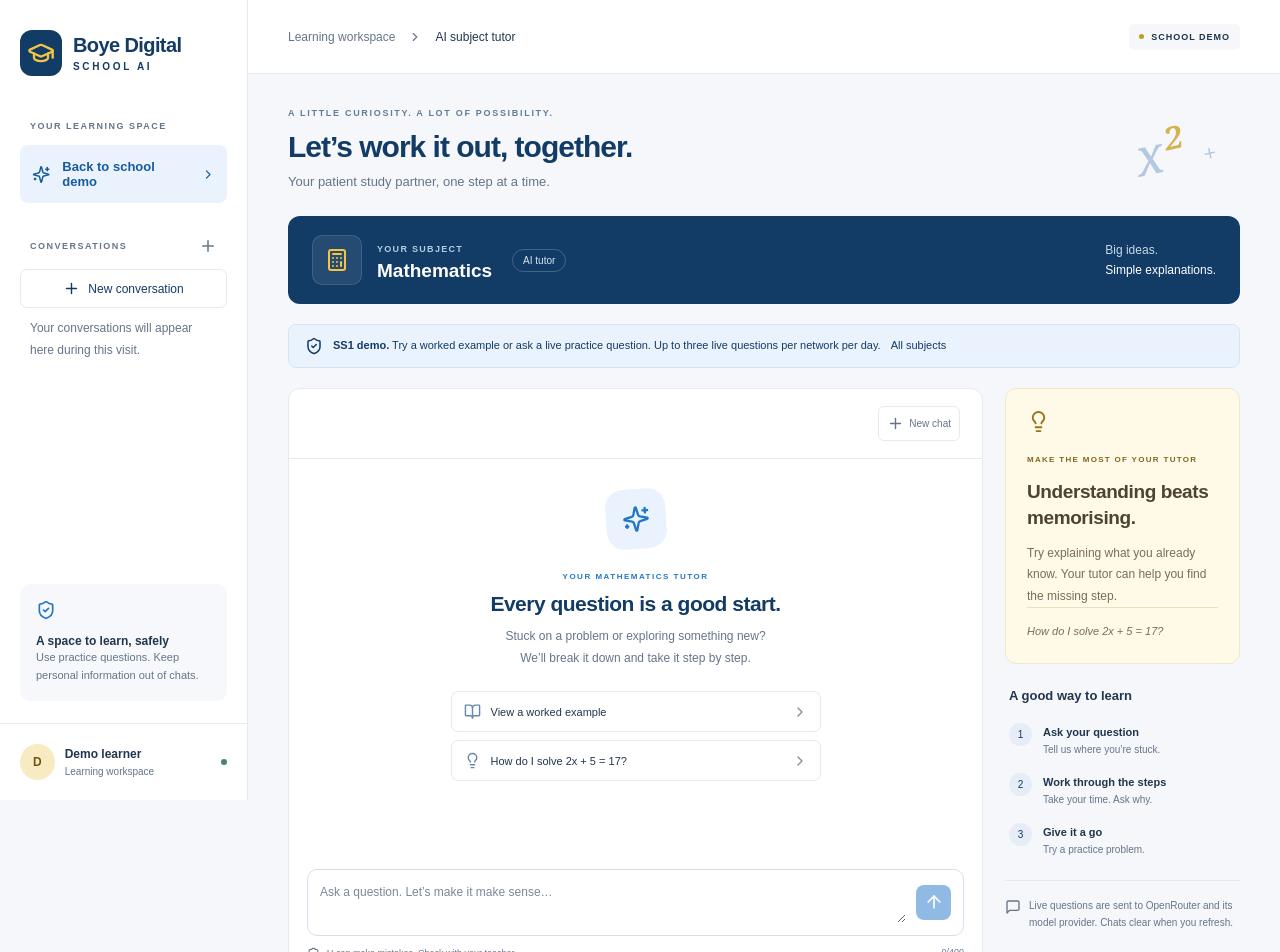
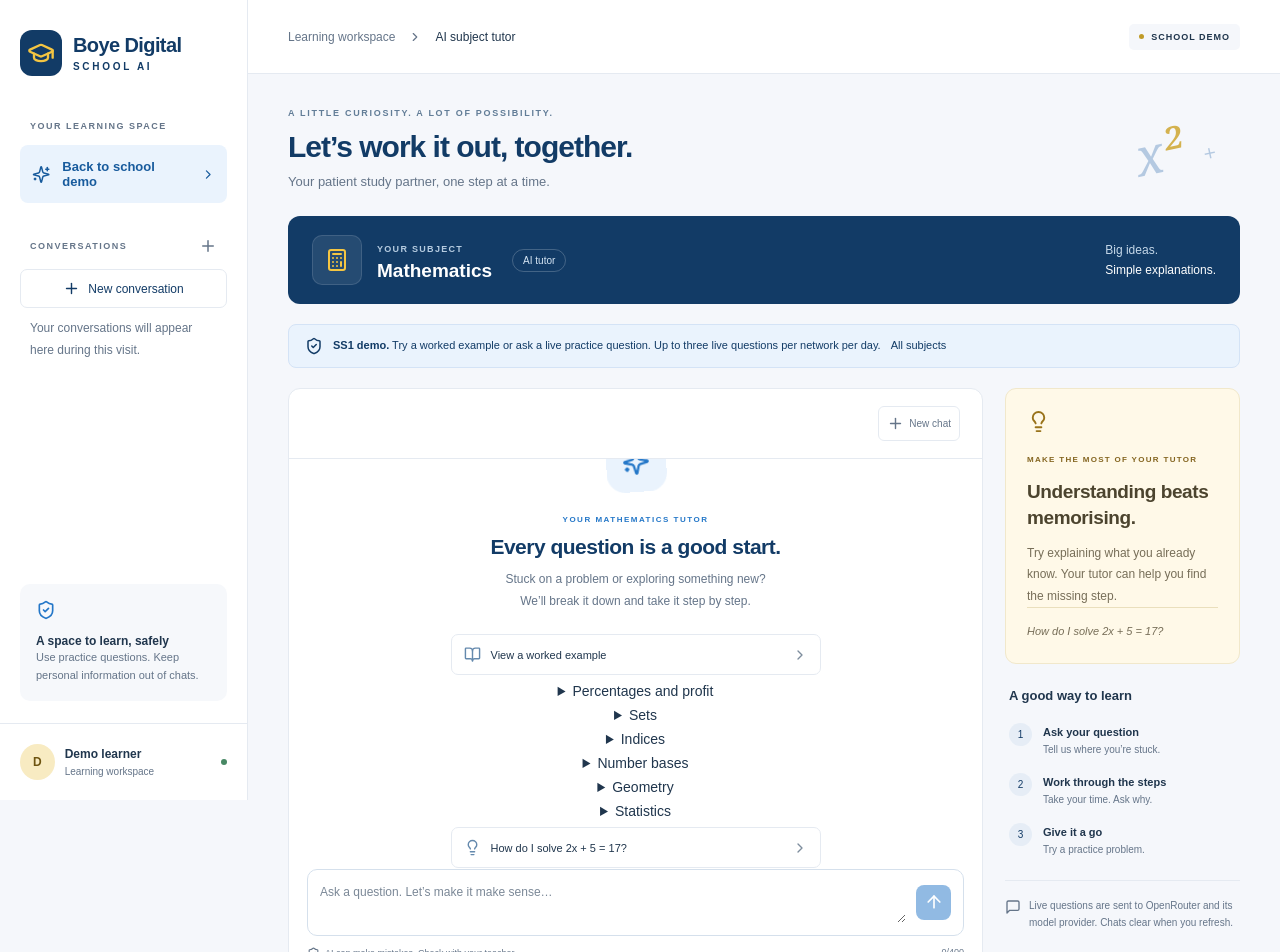
Before and after one commit to majesticmusa/Boye, a Next.js app in the folder boye-digital-school/: page /demo/mathematics in a window 1280 px wide. Shown: the top 952 px of the page. Built offline with nearby package versions, Linux system fonts and the light colour scheme.

Commit message:
Add six expandable SS1 mathematics practice topics to the public tutor

```diff
--- a/boye-digital-school/src/components/tutor-workspace.tsx
+++ b/boye-digital-school/src/components/tutor-workspace.tsx
@@ -10,6 +10,50 @@ import {demoLessons,type DemoSubject} from '@/lib/demo';
 import {createClient} from '@/lib/supabase/client';
 type Session={sample?:boolean;id:string;title:string;level:typeof levels[number];topic:typeof topics[number];messages:Message[]};
 const fresh=(level:Session['level']='SS1',topic:Session['topic']='Algebra'):Session=>({id:crypto.randomUUID(),title:'New conversation',level,topic,messages:[]});
+const mathsPractice = [
+  {
+    "topic": "Percentages and profit",
+    "questions": [
+      "A schoolbag costs ₦8,000. What is its price after a 15% discount?",
+      "A trader buys a calculator for ₦4,000 and sells it for ₦4,800. What is the percentage profit?"
+    ]
+  },
+  {
+    "topic": "Sets",
+    "questions": [
+      "List the elements in the intersection of {2, 4, 6, 8} and {3, 6, 9}.",
+      "In a class of 30, 18 play football, 14 play volleyball and 6 play both. How many play neither?"
+    ]
+  },
+  {
+    "topic": "Indices",
+    "questions": [
+      "Simplify 3⁴ × 3² and explain the rule you used.",
+      "If 2ˣ = 32, how can I find x?"
+    ]
+  },
+  {
+    "topic": "Number bases",
+    "questions": [
+      "Convert 1011 from base two to base ten using place value.",
+      "How do I write 19 in base two?"
+    ]
+  },
+  {
+    "topic": "Geometry",
+    "questions": [
+      "Two angles in a triangle are 48° and 67°. Find the third angle.",
+      "A ladder 5 m long rests against a wall. Its foot is 3 m from the wall. How high does it reach if the ground is level and the wall is vertical?"
+    ]
+  },
+  {
+    "topic": "Statistics",
+    "questions": [
+      "Find the mean and median of 4, 6, 6, 8 and 11.",
+      "If 20 is added to the scores 3, 4, 5, 6 and 7, how do the mean and median change?"
+    ]
+  }
+];
 const suggestions=['Help me understand fractions','Explain how to solve 2x + 5 = 17','Give me 3 practice questions'];
 export default function TutorWorkspace({hosted=false,guestSubject}:{hosted?:boolean;guestSubject?:DemoSubject}){
  const lesson=guestSubject?demoLessons[guestSubject]:undefined;
@@ -57,7 +101,17 @@ export default function TutorWorkspace({hosted=false,guestSubject}:{hosted?:bool
  {hosted&&<div className="preview-notice"><ShieldCheck size={18}/><p><strong>Signed in as {userEmail}.</strong> Hosted requests are limited to 30 per hour.</p><button type="button" onClick={()=>void signOut()}>Sign out</button></div>}
  {guestSubject&&<div className="preview-notice"><ShieldCheck size={18}/><p><strong>SS1 demo.</strong> Try a worked example or ask a live practice question. Up to three live questions per network per day.</p><Link href="/demo">All subjects</Link></div>}
  <div className="learning-grid"><section className="chat-panel" aria-label={`${subject} tutor`}><div className="chat-toolbar">{!guestSubject&&<><div className="context-select"><label htmlFor="level">Class level</label><select id="level" value={active?.level??'SS1'} disabled={busy} onChange={e=>context('level',e.target.value)}>{levels.map(l=><option key={l}>{l}</option>)}</select></div><div className="context-select topic-select"><label htmlFor="topic">Focus topic</label><select id="topic" value={active?.topic??'Algebra'} disabled={busy} onChange={e=>context('topic',e.target.value)}>{topics.map(t=><option key={t}>{t}</option>)}</select></div></>}<button className="reset" disabled={busy} onClick={newChat} aria-label="Start a new conversation"><Plus size={17}/><span>New chat</span></button></div><div className="messages" role="log" aria-label="Tutor conversation" aria-live="polite" aria-busy={busy}>
- {!active?.messages.length&&<div className="chat-welcome"><span className="tutor-avatar"><Sparkles size={28}/></span><span className="welcome-kicker">YOUR {subject.toUpperCase()} TUTOR</span><h2>Every question is a good start.</h2><p>Stuck on a problem or exploring something new?<br/>We’ll break it down and take it step by step.</p><div className="suggestions">{lesson&&<button type="button" disabled={busy} onClick={()=>save({...fresh(),sample:true,title:lesson.question,messages:[{role:'user',content:lesson.question},{role:'assistant',content:lesson.answer}]})}><span><BookOpen size={17}/></span>View a worked example<ChevronRight size={16}/></button>}{(lesson?[lesson.question]:suggestions).map((s,i)=><button key={s} disabled={busy} onClick={()=>{setQuestion(s);input.current?.focus()}}><span>{i===2?<BookOpen size={17}/>:<Lightbulb size={17}/>}</span>{s}<ChevronRight size={16}/></button>)}</div></div>}
+ {!active?.messages.length&&<div className="chat-welcome"><span className="tutor-avatar"><Sparkles size={28}/></span><span className="welcome-kicker">YOUR {subject.toUpperCase()} TUTOR</span><h2>Every question is a good start.</h2><p>Stuck on a problem or exploring something new?<br/>We’ll break it down and take it step by step.</p><div className="suggestions">{lesson&&<button type="button" disabled={busy} onClick={()=>save({...fresh(),sample:true,title:lesson.question,messages:[{role:'user',content:lesson.question},{role:'assistant',content:lesson.answer}]})}><span><BookOpen size={17}/></span>View a worked example<ChevronRight size={16}/></button>}{guestSubject === 'Mathematics' && mathsPractice.map(({topic, questions}) => (
+  <details key={topic}>
+    <summary>{topic}</summary>
+    {questions.map(prompt => (
+      <button type="button" key={prompt} disabled={busy} onClick={() => {
+        setQuestion(prompt);
+        input.current?.focus();
+      }}>{prompt}<ChevronRight size={16}/></button>
+    ))}
+  </details>
+))}{(lesson?[lesson.question]:suggestions).map((s,i)=><button key={s} disabled={busy} onClick={()=>{setQuestion(s);input.current?.focus()}}><span>{i===2?<BookOpen size={17}/>:<Lightbulb size={17}/>}</span>{s}<ChevronRight size={16}/></button>)}</div></div>}
  {active?.messages.map((m,i)=><div className={`message ${m.role}`} key={i}><span className="message-avatar">{m.role==='assistant'?<Sparkles size={17}/>:'You'}</span><div><span className="message-label">{m.role==='assistant'?(active.sample?'Worked example':'Boye tutor · AI-generated'):'You'}</span><div className="message-content"><ReactMarkdown remarkPlugins={[remarkMath]} rehypePlugins={[rehypeKatex]}>{m.content}</ReactMarkdown></div></div></div>)}{busy&&<div className="thinking"><Sparkles size={17}/>Working through it with you…</div>}{error&&<div className="error" role="alert"><strong>We couldn’t get an answer</strong><p>{error}</p><span>Your question is saved in the box below.</span></div>}{notice&&<p className="notice">{notice}</p>}<div ref={end}/></div>
  <div className="composer-area"><form onSubmit={e=>{e.preventDefault();void send()}}><label className="sr-only" htmlFor="question">Your {subject.toLowerCase()} question</label><textarea ref={input} id="question" placeholder="Ask a question. Let’s make it make sense…" value={question} maxLength={maxLength} rows={2} disabled={busy} onChange={e=>setQuestion(e.target.value)} onKeyDown={e=>{if(e.key==='Enter'&&!e.shiftKey&&!e.nativeEvent.isComposing){e.preventDefault();void send()}}}/><button className="send" type="submit" disabled={busy||!question.trim()} aria-label="Send question"><ArrowUp size={20}/></button></form><div className="composer-note"><span><ShieldCheck size={13}/>AI can make mistakes. Check with your teacher.</span><span>{question.length}/{maxLength}</span></div></div></section>
  <aside className="learning-aside"><div className="tip-card"><Lightbulb size={23}/><span className="label">MAKE THE MOST OF YOUR TUTOR</span><h3>Understanding beats memorising.</h3><p>Try explaining what you already know. Your tutor can help you find the missing step.</p><div className="tip-example">{lesson?lesson.question:<>“I know I need to find x, but why do we subtract 5 first?”</>}</div></div><div className="how-card"><h3>A good way to learn</h3><ol>{[['Ask your question','Tell us where you’re stuck.'],['Work through the steps','Take your time. Ask why.'],['Give it a go','Try a practice problem.']].map(([a,b],i)=><li key={a}><span>{i+1}</span><div><strong>{a}</strong><p>{b}</p></div></li>)}</ol></div><div className="session-note"><MessageSquare size={16}/><p>{guestSubject?'Live questions are sent to OpenRouter and its model provider. Chats clear when you refresh.':'Chats stay in memory for this visit only. Refreshing clears them. Changing class or topic starts a new chat.'}</p></div></aside></div><footer>Built for curious minds. Made for Nigerian classrooms.<span>Boye Digital School AI</span></footer></div></main>{menu&&<button className="close-menu" onClick={()=>setMenu(false)} aria-label="Close navigation"><X/></button>}</div>
```
